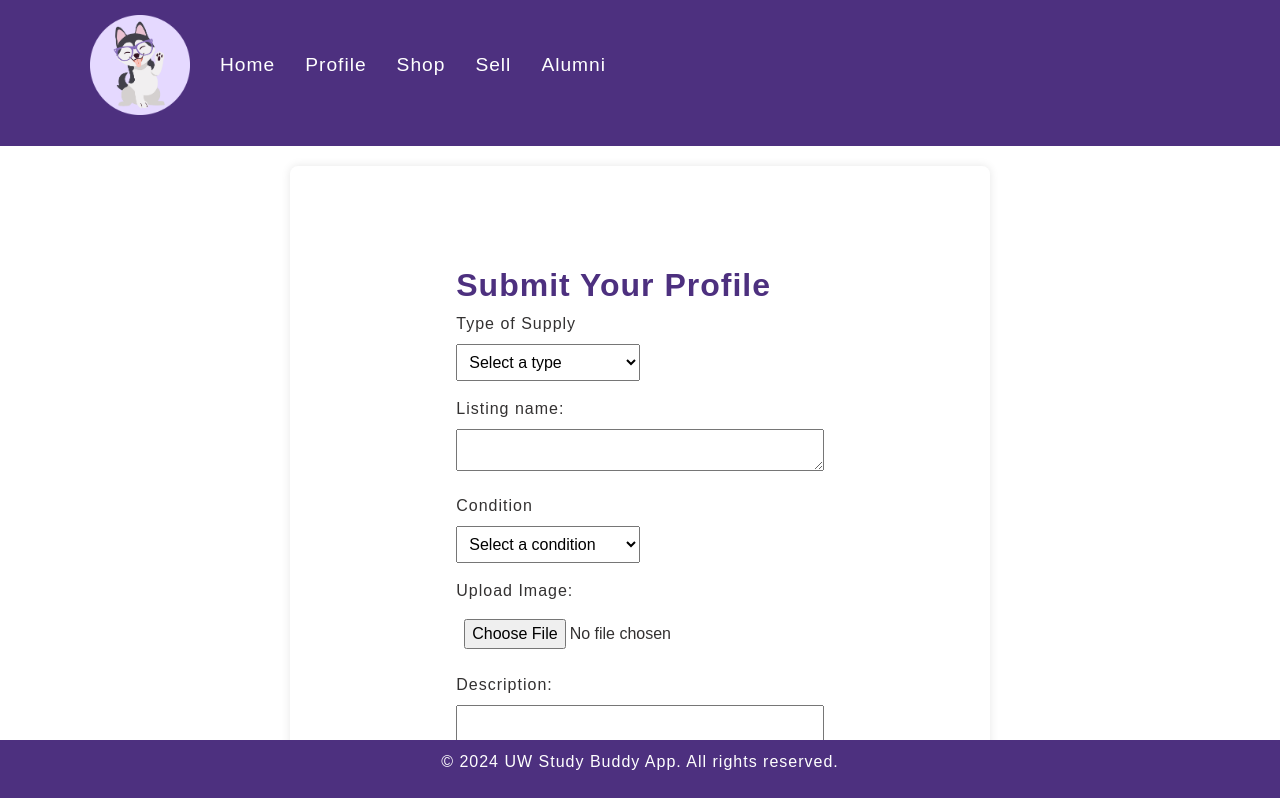
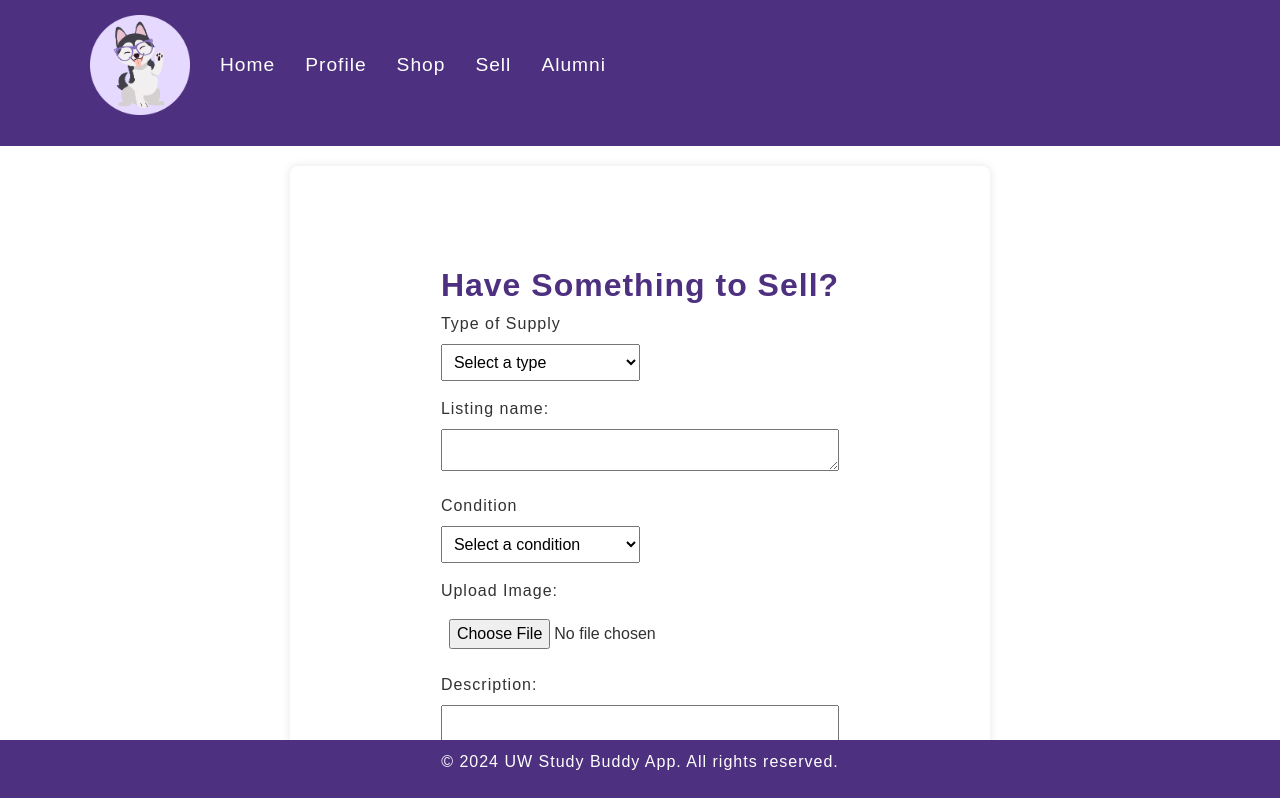
Before and after one commit to devanshidesai25/uwstudybuddy, a React (Create React App) app: page /sell in a window 1280 px wide. Shown: the top 798 px of the page. Built offline with nearby package versions, Linux system fonts and the light colour scheme.

Commit message:
fixed sell form

```diff
--- a/src/Sell.js
+++ b/src/Sell.js
@@ -71,7 +71,7 @@ function Sell () {
       <Header />
       <div className="listing-container">
         <section id="add-listing">
-         <h2 id='submit-title'>Submit Your Profile</h2>
+         <h2 id='submit-title'>Have Something to Sell?</h2>
           <div className="listing-form">
             <form onSubmit={handleSubmit}>
               <label htmlFor="supplyType">Type of Supply</label>
```
